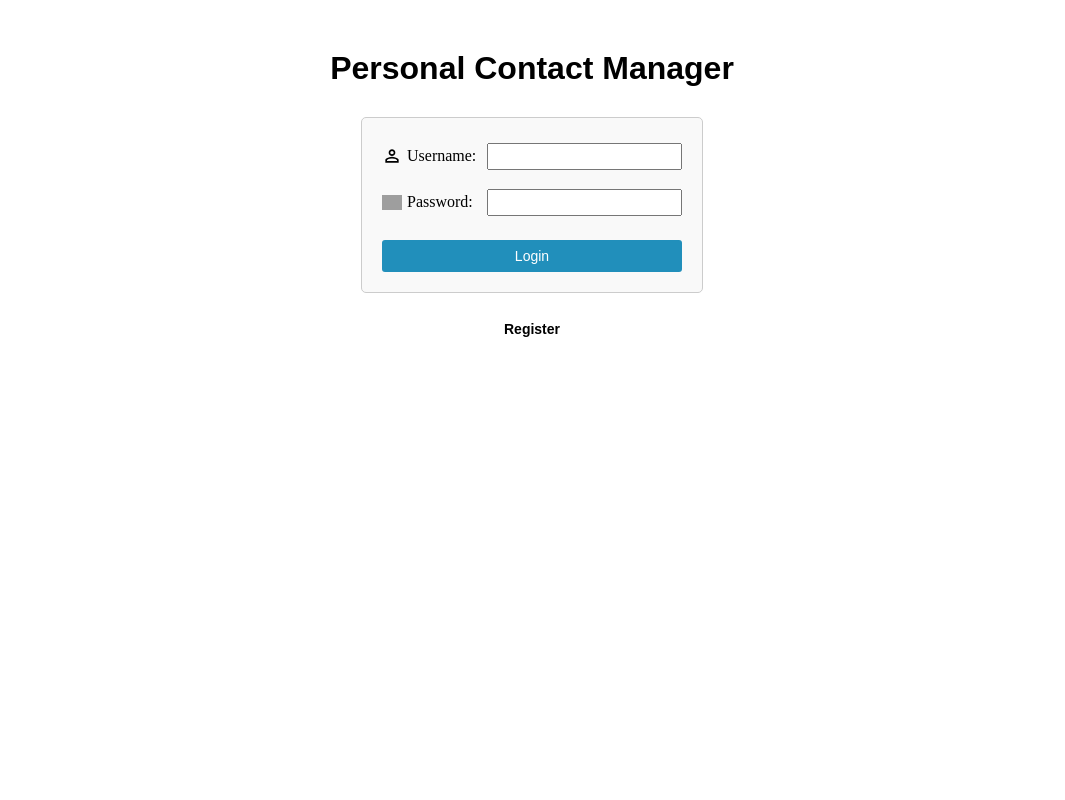
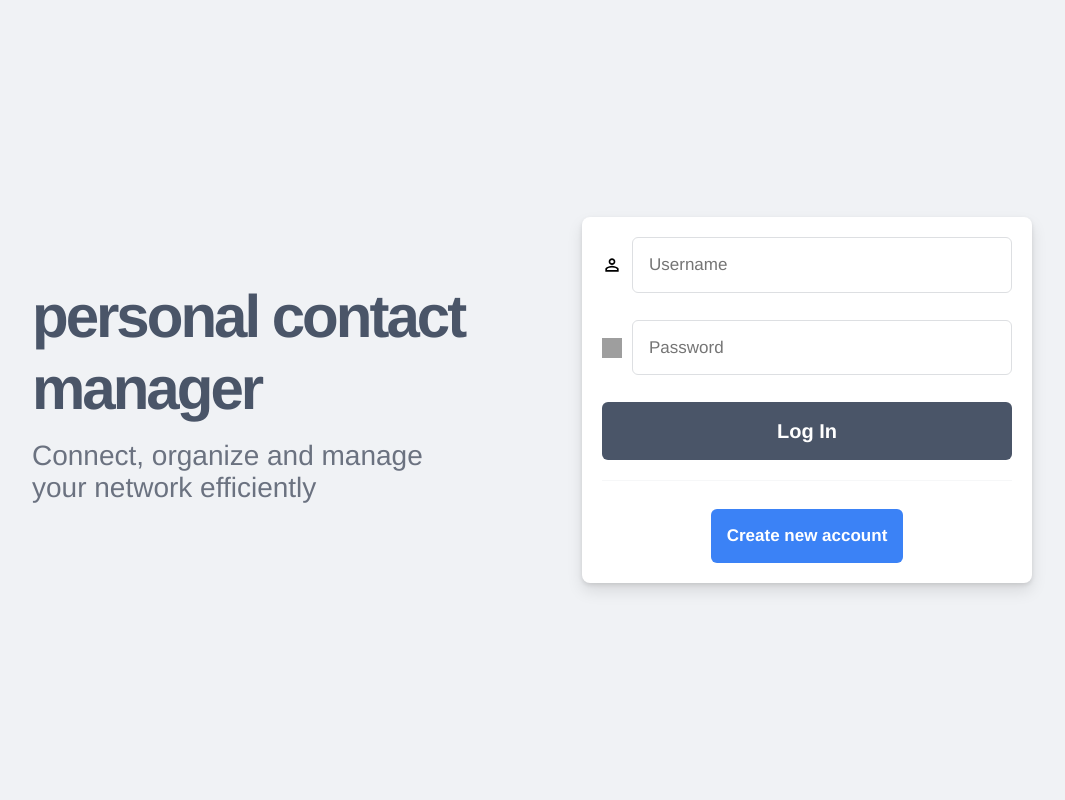
Before and after one commit to jarielys-cg/cop4331-small-project-20, a PHP site: page /html/index.html in a window 1280 px wide. Shown: the whole page, without its empty margins (108-1173 px from the left). Run offline with PHP 8.4, Linux system fonts and the light colour scheme; grey boxes are pictures that could not be loaded.

Commit message:
Updated Landing page index.html and index.css file

```diff
--- a/css/index.css
+++ b/css/index.css
@@ -1,79 +1,175 @@
-body h1{
-    text-align: center;
-    margin-top: 50px;
-    margin-bottom: 30px;
-    font-family: Arial, sans-serif;
+* {
+    margin: 0;
+    padding: 0;
+    box-sizing: border-box;
+}
+
+body {
+    background-color: #f0f2f5;
+    display: flex;
+    justify-content: center;
+    align-items: center;
+    min-height: 100vh;
+    padding: 20px;
+    font-family: Helvetica, Arial, sans-serif;
+}
+
+.main-container {
+    max-width: 1000px;
+    width: 100%;
+    gap: 100px;
+    display: flex;
+    align-items: center;
+}
+
+
+.logo-container {
+    flex: 1;
+
+}
+
+.pcm-logo {
+    font-size: 60px;
+    font-weight: 700;
+    color: #4a5568;
+    letter-spacing: -0.05em;
+}
+
+.tagline {
+    font-size: 28px;
+    color: #6b7280;
+    margin-top: 15px;
+    line-height: 32px;
 }
 
 .login-box {
-    width: 300px;
-    margin: 0 auto;
+    flex: 1;
+}
+
+.input-row {
+    display: flex;
+    align-items: center;
+    gap: 10px;
+    margin-bottom: 15px;
+}
+
+.icon {
+    width: 20px;
+    height: 20px;
+    flex-shrink: 0;
+}
+.input-row input {
+    flex: 1;
+    padding: 10px;
+    font-size: 16px;
+}
+
+.username-entry {
+    background: #ffffff;
+    border-radius: 8px;
+    box-shadow: 0 2px 4px rgba(0, 0, 0, 0.1), 0 8px 16px rgba(0, 0, 0, 0.1);
     padding: 20px;
-    border: 1px solid #ccc;
-    border-radius: 5px;
-    background-color: #f9f9f9;
     display: flex;
     flex-direction: column;
+    gap: 12px;
 }
 
-.username-entry, .password-entry {
-    display: flex;
-    align-items: center;
-    margin-bottom: 10px;
+.username-entry input {
+    padding: 14px 16px;
+    font-size: 17px;
+    border: 1px solid #dddfe2;
+    border-radius: 6px;
+    outline: none;
+    transition: border-color 0.2s;
 }
 
-.username-entry label, .password-entry label {
-    display: flex;
-    align-items: center;
-    width: 70px;
+.username-entry input:focus {
+    border-color: #1877f2;
+    box-shadow: 0 0 0 2px #e7f3ff;
 }
 
-.username-entry input, .password-entry input {
-    padding: 4px;
-    margin-left: 10px;
-    flex-grow: 1;
-}
-
-.username-icon, .password-icon {
-    width: 20px;
-    vertical-align: middle;
-    margin-right: 5px;
-}
 
 .error-message {
     color: red;
-    font-family: Arial, sans-serif;
     text-align: center;
 }
 
 .login-button {
-    font-family: Arial, sans-serif;
-    padding: 8px 16px;
+  background-color: #4a5568;
+    color: #ffffff;
+    font-size: 20px;
+    font-weight: 700;
+    padding: 14px;
     border: none;
-    border-radius: 3px;
-    background-color: #218fbb;
-    color: white;
-    font-size: 14px;
+    border-radius: 6px;
     cursor: pointer;
-    margin-top: 10px;
+    transition: background-color 0.2s;
 }
 
 .login-button:hover {
-    background-color: #1b789e;
+    background-color: #2d3748;
 }
 
-.register-box {
-    display: flex;
-    margin-top: 20px;
-    justify-content: center;
+.create-account-button {
+    background-color: #3b82f6;
+    color: #ffffff;
+    font-size: 17px;
+    font-weight: 700;
+    padding: 14px 16px;
+    border: none;
+    border-radius: 6px;
+    cursor: pointer;
+    text-decoration: none;
+    transition: background-color 0.2s;
+    align-self: center;
+    margin-top: 8px;
 }
 
-.register-box .signup-button {
-    font-family: Arial, sans-serif;
-    padding: 8px 16px;
+.create-account-button:hover {
+    background-color: #2563eb;
+}
+
+
+hr {
     border: none;
-    background-color: transparent;
-    font-size: 14px;
-    cursor: pointer;
-    color: black;
+    border-top: 1px solid #dadde1;
+    margin: 8px 0;
 }
+
+@media (max-width: 900px) {
+    .main-container {
+        flex-direction: column;
+        gap: 40px;
+        max-width: 400px;
+    }
+
+    .logo-container {
+        text-align: center;
+    }
+
+    .pcm-logo {
+        font-size: 50px;
+    }
+
+    .tagline {
+        font-size: 24px;
+        line-height: 28px;
+    }
+}
+
+@media (max-width: 500px) {
+    .pcm-logo {
+        font-size: 40px;
+    }
+
+    .tagline {
+        font-size: 20px;
+        line-height: 24px;
+    }
+
+    .username-entry input,
+    .login-button,
+    .create-account-button {
+        font-size: 16px;
+    }
+}
--- a/html/index.html
+++ b/html/index.html
@@ -5,32 +5,44 @@
         <meta name="viewport" content="width=device-width, initial-scale=1.0">
 
         <title>Personal Contact Manager</title>
+
+        <link href="https://cdn.jsdelivr.net/npm/bootstrap@5.3.0/dist/css/bootstrap.min.css" rel="stylesheet">
         <link rel="stylesheet" type="text/css" href="../css/index.css">
         <script src="../js/index.js"></script>
     </head>
 
     <body>
-        <h1>
-            Personal Contact Manager
-        </h1>
+        <div class="main-container">
 
-        <div class="login-box">
-            <div class="username-entry">
-                <img src="../img/username-icon.svg" alt="Username" class="username-icon">
-                <label for="username">Username:</label>
-                <input type="text" id="username" name="username"> <br><br>
+            <div class="logo-container">
+                <h1 class="pcm-logo">personal contact manager</h1>
+                <p class="tagline">Connect, organize and manage your network efficiently</p>
             </div>
 
-            <div class="password-entry">
-                <img src="../img/password-icon.svg" alt="Password" class="password-icon">
-                <label for="password">Password:</label>
-                <input type="password" id="password" name="password"> <br><br>
+            <div class="login-box">
+                <form class="username-entry">
+
+                    <div class="input-row">
+                        <img src="../img/username-icon.svg" alt="Username" class="icon">
+                        <input type="text" id="username" name="username" placeholder="Username" required>
+                    </div>
+
+                    <div class="input-row">
+                        <img src="../img/password-icon.svg" alt="Password" class="icon">
+                        <input type="password" id="password" name="password" placeholder="Password" required>
+                    </div>
+
+                    <button type="submit" class="login-button" onclick="validateLoginForm()">Log In</button>
+
+                    <hr>
+
+                    <a href="signup.html" class="create-account-button">
+                        Create new account
+                    </a>
+                </form>
+
             </div>
-            <button type="submit" class="login-button" onclick="validateLoginForm()">Login</button>
-        </div>
-
-        <div class="register-box">
-            <button type="submit" class="signup-button" onclick="redirectToRegistration()"><b>Register</b></button>
         </div>
     </body>
+
 </html>
```
